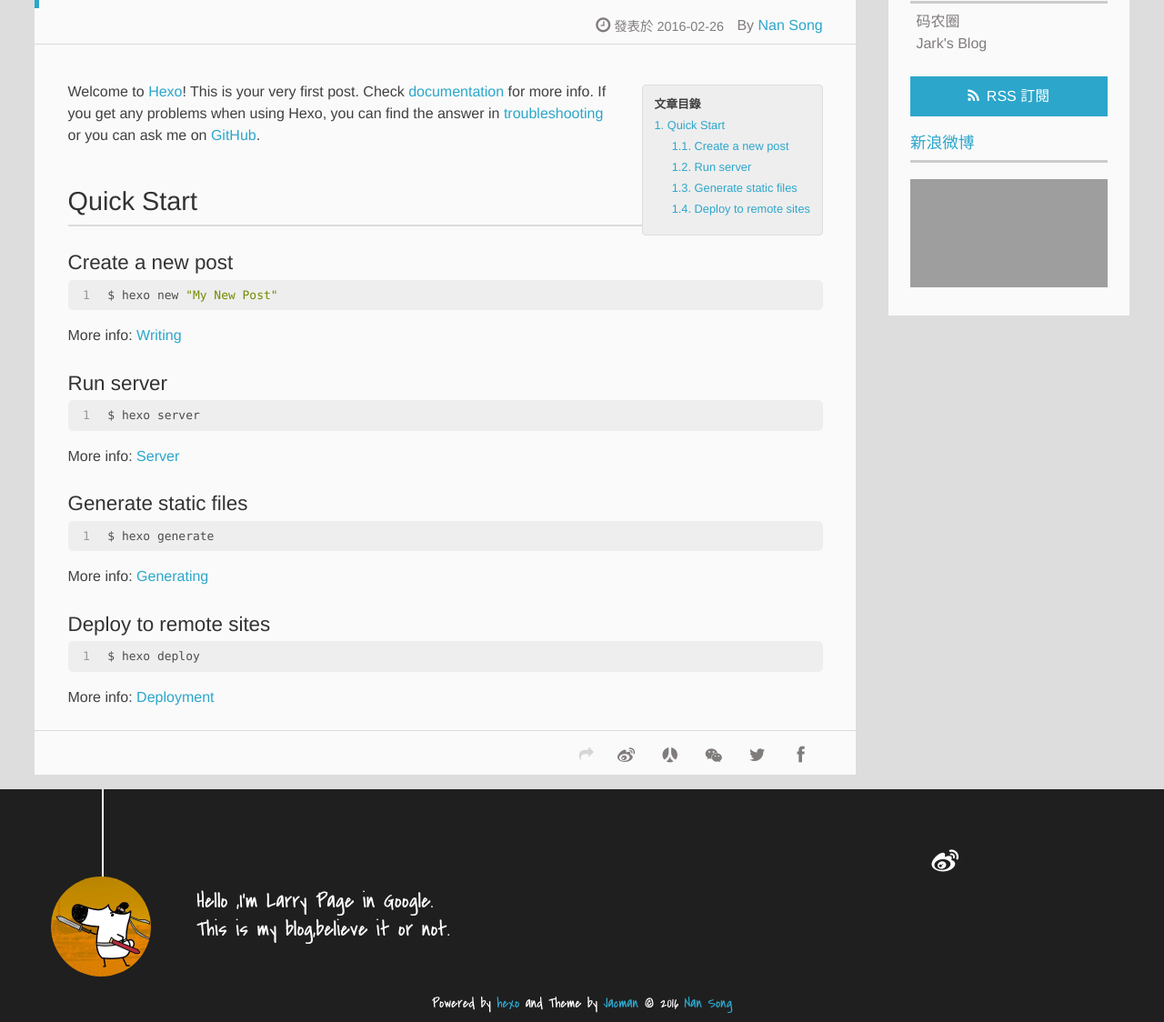
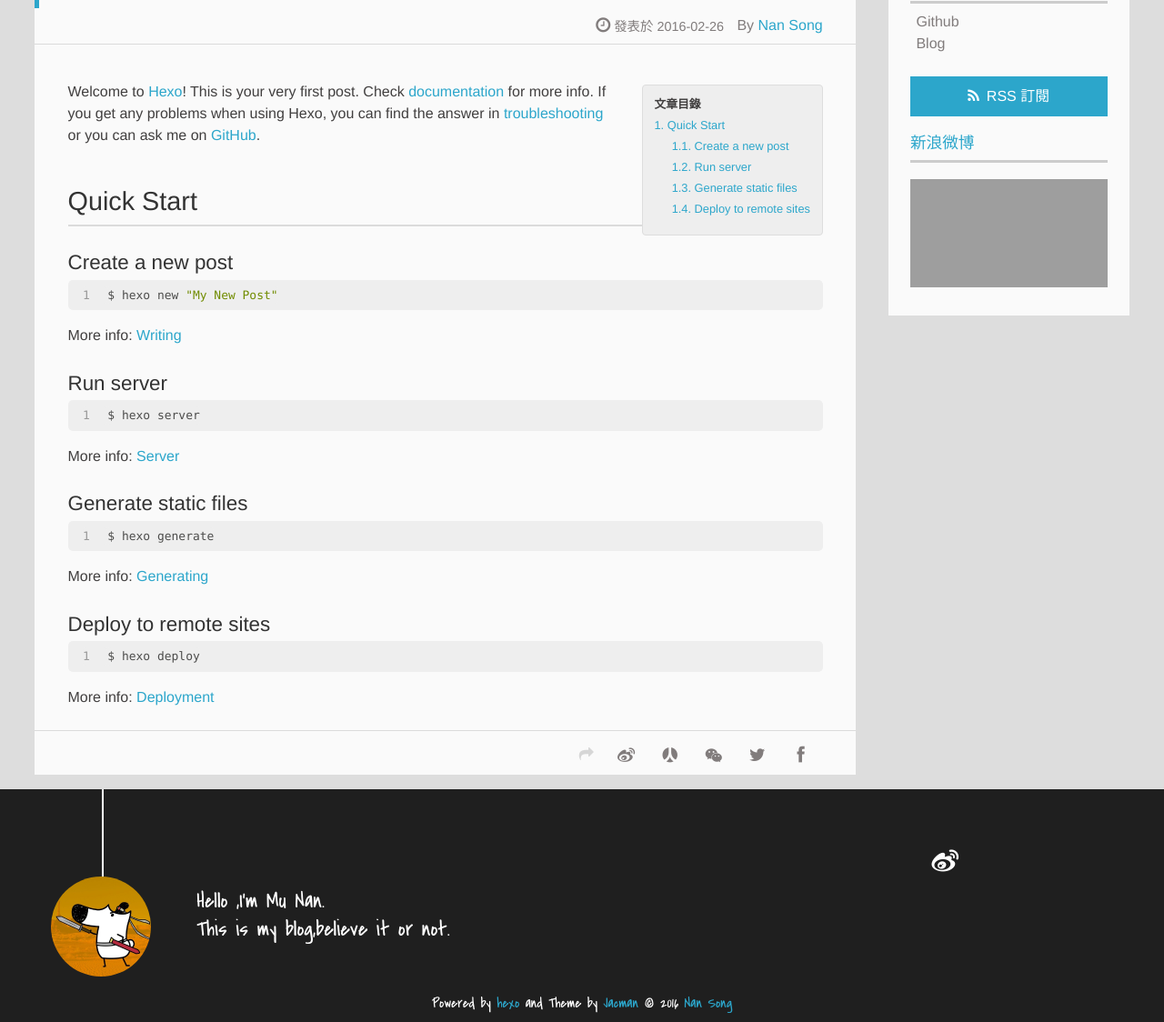
Before and after one commit to munan2207/munan2207.github.io, a plain HTML site: page 2016/02/26/hello-world/index.html in a window 1280 px wide. Shown: the part 268-1392 px from the top of the page at 91% size. Drawn offline with Linux system fonts and the light colour scheme; grey boxes are pictures that could not be loaded; a script that the page names is missing.

Commit message:
Site updated: 2016-02-26 03:16:45

```diff
--- a/2016/02/26/hello-world/index.html
+++ b/2016/02/26/hello-world/index.html
@@ -164,13 +164,13 @@
 
           <li>
 
-            	<a href="https://coderq.com" target="_blank" title="一个面向程序员交流分享的新一代社区">码农圈</a>
+            	<a href="https://github.com/munan2207" target="_blank" title="Github">Github</a>
 
           </li>
 
           <li>
 
-            	<a href="http://wuchong.me" target="_blank" title="Jark&#39;s Blog">Jark&#39;s Blog</a>
+            	<a href="http://munan.science" target="_blank" title="Blog">Blog</a>
 
           </li>
 
@@ -202,7 +202,7 @@
 
 
 	<section class="info">
-		<p> Hello ,I&#39;m Larry Page in Google. <br/>
+		<p> Hello ,I&#39;m Mu Nan. <br/>
 			This is my blog,believe it or not.</p>
 	</section>
 
--- a/index.html
+++ b/index.html
@@ -154,13 +154,13 @@
 
           <li>
 
-            	<a href="https://coderq.com" target="_blank" title="一个面向程序员交流分享的新一代社区">码农圈</a>
+            	<a href="https://github.com/munan2207" target="_blank" title="Github">Github</a>
 
           </li>
 
           <li>
 
-            	<a href="http://wuchong.me" target="_blank" title="Jark&#39;s Blog">Jark&#39;s Blog</a>
+            	<a href="http://munan.science" target="_blank" title="Blog">Blog</a>
 
           </li>
 
@@ -192,7 +192,7 @@
 
 
 	<section class="info">
-		<p> Hello ,I&#39;m Larry Page in Google. <br/>
+		<p> Hello ,I&#39;m Mu Nan. <br/>
 			This is my blog,believe it or not.</p>
 	</section>
 
```
Also changed, not shown: archives/2016/02/index.html (+1 -1 lines), archives/2016/index.html (+1 -1 lines), archives/index.html (+1 -1 lines).
